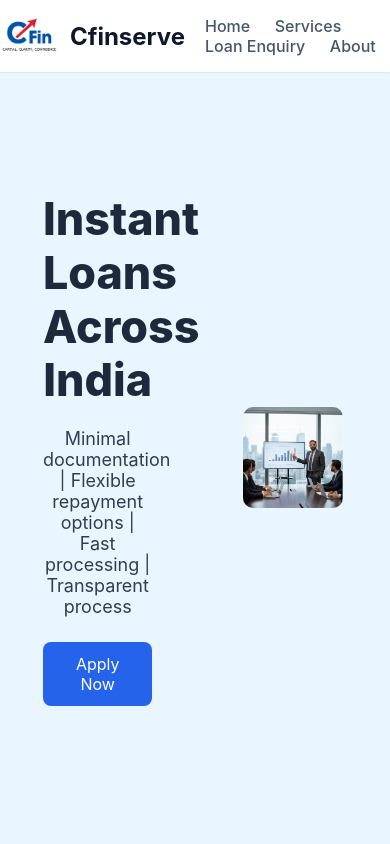
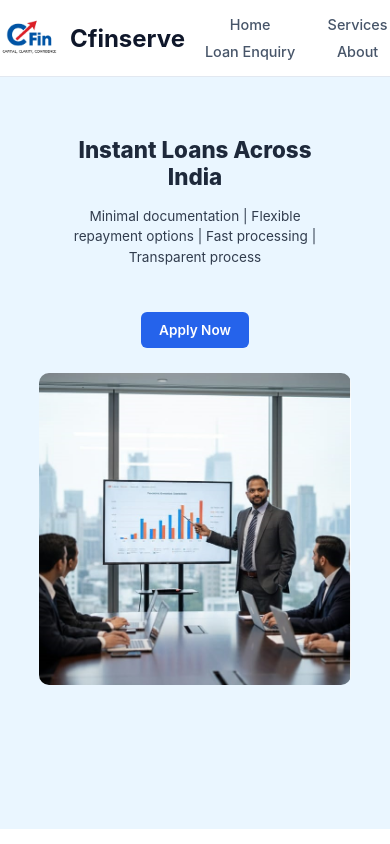
Before and after one commit to amolsinare0610/Cfinserve, a website: page index.html in a window 390 px wide. Shown: the top 844 px of the page. Drawn offline with Linux system fonts and the light colour scheme.

Commit message:
mobile view support

```diff
--- a/css/style.css
+++ b/css/style.css
@@ -1773,41 +1773,130 @@ textarea {
     font-size: 22px;
   }
 }
-
 .home-inner {
-
   display: grid;
-  grid-template-columns: 1fr 1fr; /* 2 equal columns */
+  grid-template-columns: 1fr 1fr;  /* text left, image right */
   align-items: center;
-  gap: 40px; /* space between columns */
-  padding: 60px 5%;
-}
-
-.hero-inner {
-  max-width: 500px;
+  gap: 40px;
 }
 
 .hero-inner h1 {
-  font-size: 2.8rem;
+  font-size: 2.4rem;
   line-height: 1.2;
+  margin-bottom: 15px;
+}
+
+.hero-inner p {
+  font-size: 1.1rem;
+  line-height: 1.5;
   margin-bottom: 20px;
 }
 
+.primary-btn {
+  display: inline-block;
+  padding: 14px 28px;
+  font-size: 1rem;
+  font-weight: 600;
+  border-radius: 6px;
+  text-decoration: none;
+}
+
 .hero-image img {
-  width: 65%;
+  width: 63%;
   height: auto;
-  object-fit: cover;
   border-radius: 10px;
 }
 
-/* Mobile Responsive */
+
+
+/* ===========================
+   TABLET RESPONSIVE
+   =========================== */
+@media (max-width: 991px) {
+  .hero-inner h1 {
+    font-size: 2rem;
+  }
+
+  .hero-inner p {
+    font-size: 1rem;
+  }
+}
+
+
+
+/* ===========================
+   MOBILE STACK (Guaranteed)
+   =========================== */
 @media (max-width: 768px) {
-  #home {
-    grid-template-columns: 1fr; /* stack vertically */
+
+  .home-inner {
+    display: block !important;      /* Force vertical stack */
+  }
+
+  .hero-inner {
     text-align: center;
+    margin-bottom: 25px;
+  }
+
+  .hero-inner h1 {
+    font-size: 1.6rem !important;   /* smaller text */
+  }
+
+  .hero-inner p {
+    font-size: 0.9rem !important;
+  }
+
+  .primary-btn {
+    display: inline-block;
+    padding: 12px 22px;
+    font-size: 0.95rem;
+    margin-left: auto;
+    margin-right: auto;
   }
 
   .hero-image {
-    margin-top: 20px;
-  }
-}
+    text-align: center;
+  }
+
+  .hero-image img {
+    width: 80% !important;
+    height: auto !important;
+  }
+}
+
+
+
+/* ===========================
+   SMALL MOBILE (Extra Responsive)
+   =========================== */
+@media (max-width: 480px) {
+
+  .hero-inner h1 {
+    font-size: 1.4rem !important;
+  }
+
+  .hero-inner p {
+    font-size: 0.85rem !important;
+  }
+
+  .primary-btn {
+    padding: 10px 18px;
+    font-size: 0.85rem;
+  }
+}
+
+@media (max-width: 768px) {
+  .nav-links {
+    display: grid;
+    grid-template-columns: repeat(2, 1fr);  /* 2 items per row */
+    gap: 10px;
+    text-align: center;
+  }
+
+  .nav-link {
+    display: block;
+    padding: 0px 0;
+    font-size: 0.9rem;
+    white-space: nowrap;  /* prevents breaking like "Loan Enquiry" */
+  }
+}
```
